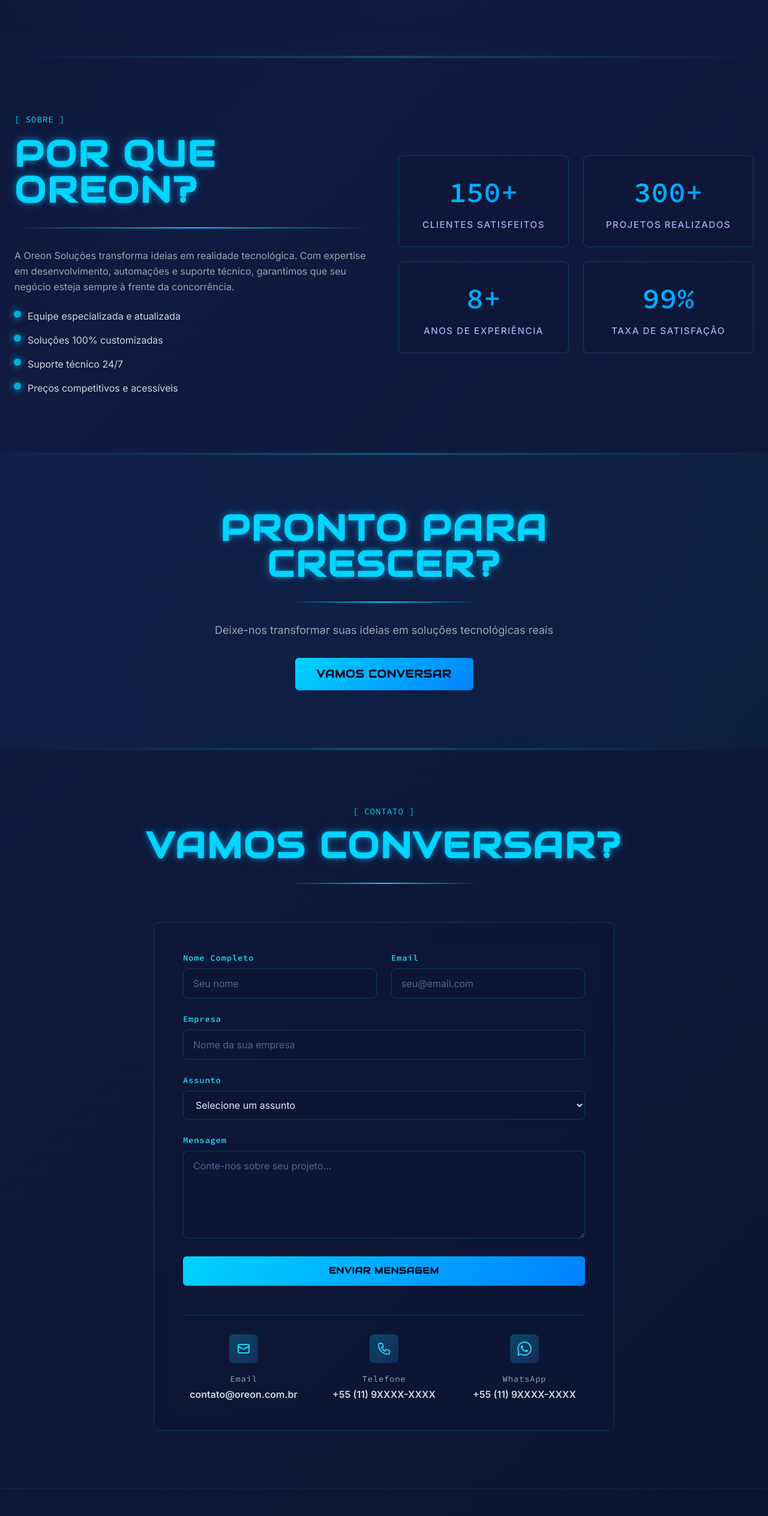
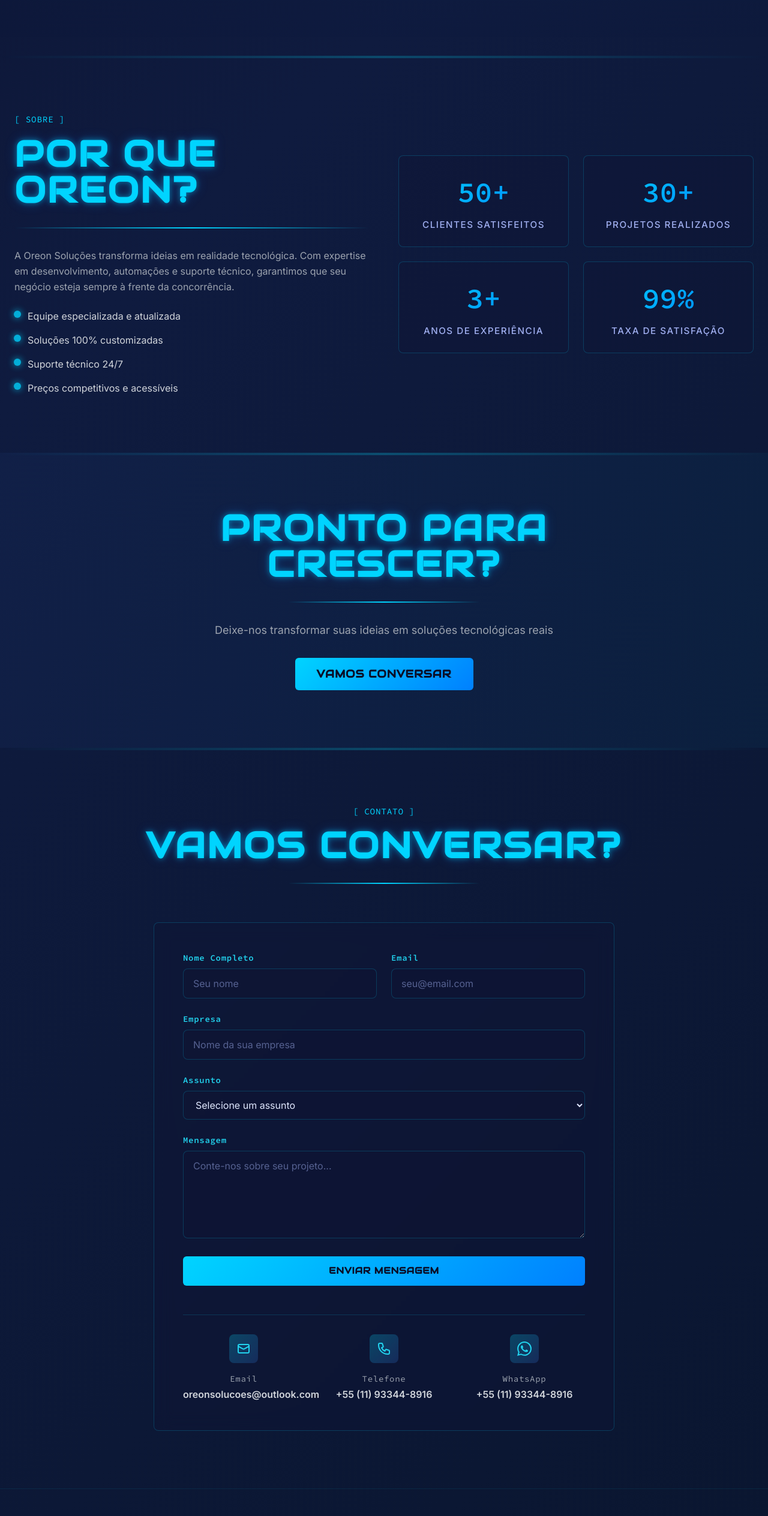
Before and after one commit to oreonsolucoes/oreon, a plain HTML site: page index.html in a window 1280 px wide. Shown: the part 2533-5061 px from the top of the page at 60% size. Drawn offline with nearby package versions, Linux system fonts and the light colour scheme.

Commit message:
Update index.html

```diff
--- a/index.html
+++ b/index.html
@@ -779,15 +779,15 @@
 
                 <div class="fade-in-up stagger-2 grid grid-cols-2 gap-6">
                     <div class="glass p-6 rounded-lg text-center stat-box">
-                        <div class="stat-number">150+</div>
+                        <div class="stat-number">50+</div>
                         <div class="stat-label">Clientes Satisfeitos</div>
                     </div>
                     <div class="glass p-6 rounded-lg text-center stat-box">
-                        <div class="stat-number">300+</div>
+                        <div class="stat-number">30+</div>
                         <div class="stat-label">Projetos Realizados</div>
                     </div>
                     <div class="glass p-6 rounded-lg text-center stat-box">
-                        <div class="stat-number">8+</div>
+                        <div class="stat-number">3+</div>
                         <div class="stat-label">Anos de Experiência</div>
                     </div>
                     <div class="glass p-6 rounded-lg text-center stat-box">
@@ -876,7 +876,7 @@
                                 </svg>
                             </div>
                             <p class="text-gray-400 text-sm mb-1 code-text">Email</p>
-                            <p class="font-semibold text-gray-300">contato@oreon.com.br</p>
+                            <p class="font-semibold text-gray-300">oreonsolucoes@outlook.com</p>
                         </div>
 
                         <div class="text-center">
@@ -886,7 +886,7 @@
                                 </svg>
                             </div>
                             <p class="text-gray-400 text-sm mb-1 code-text">Telefone</p>
-                            <p class="font-semibold text-gray-300">+55 (11) 9XXXX-XXXX</p>
+                            <p class="font-semibold text-gray-300">+55 (11) 93344-8916</p>
                         </div>
 
                         <div class="text-center">
@@ -896,7 +896,7 @@
                                 </svg>
                             </div>
                             <p class="text-gray-400 text-sm mb-1 code-text">WhatsApp</p>
-                            <p class="font-semibold text-gray-300">+55 (11) 9XXXX-XXXX</p>
+                            <p class="font-semibold text-gray-300">+55 (11) 93344-8916</p>
                         </div>
                     </div>
                 </div>
```
